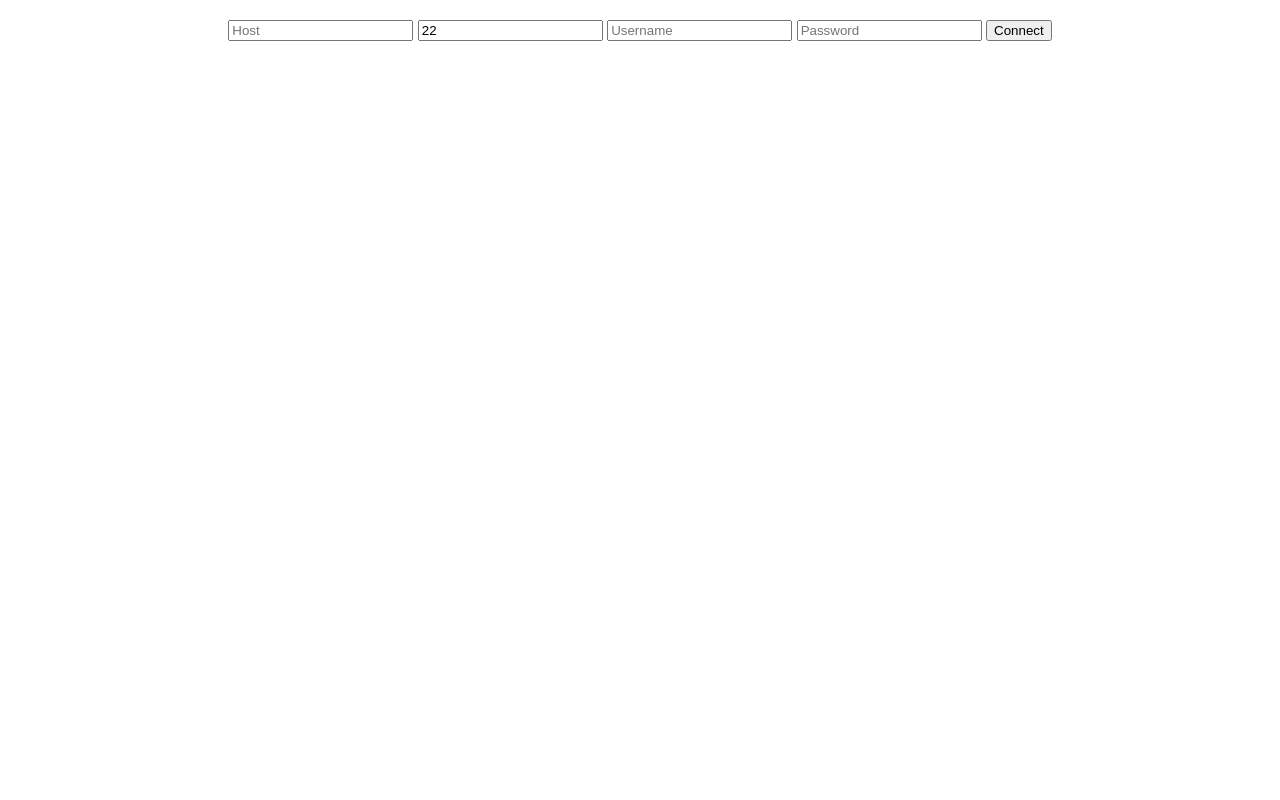
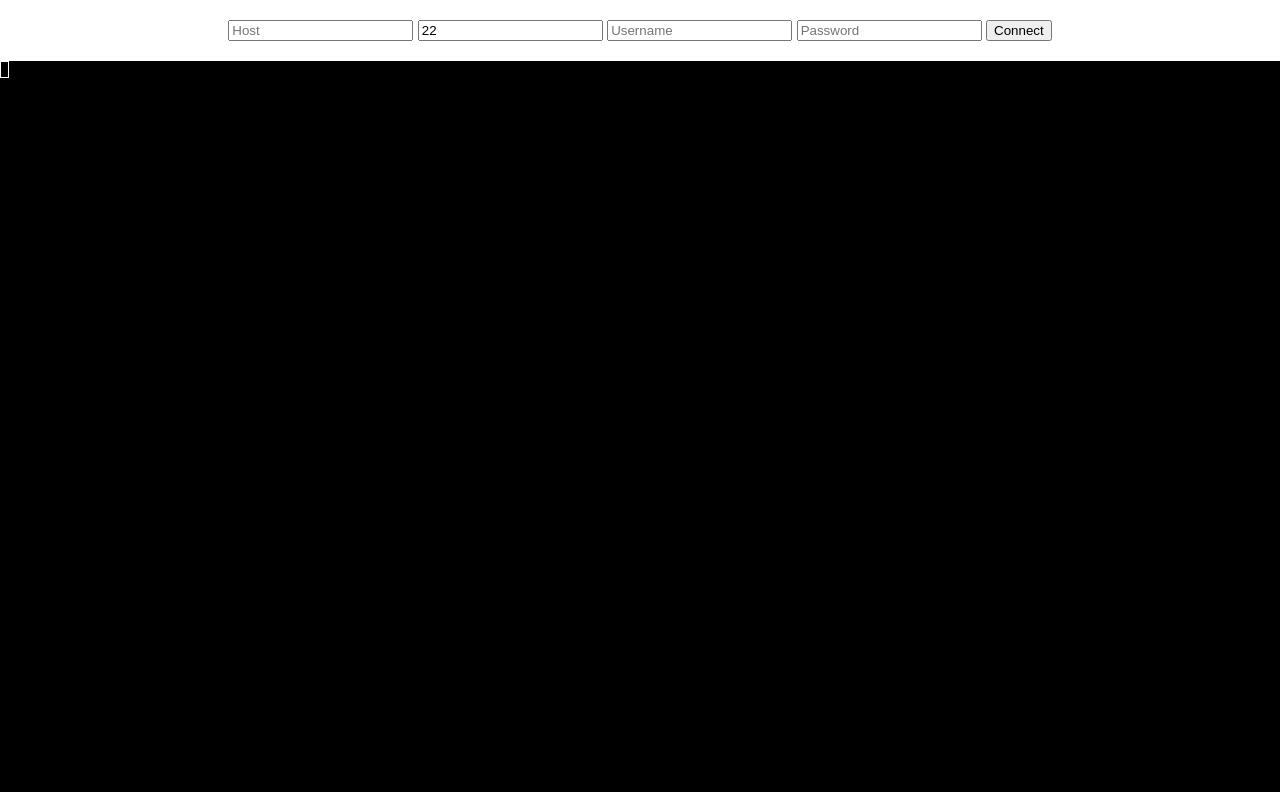
Before and after one commit to cosmoswafer/webssh, a plain HTML site: page index.html in a window 1280 px wide. Drawn offline with nearby package versions, Linux system fonts and the light colour scheme.

Commit message:
更新 index.html
Fixed missing addon

```diff
--- a/index.html
+++ b/index.html
@@ -6,6 +6,7 @@
     <title>Web SSH Client</title>
     <link rel="stylesheet" href="https://cdn.jsdelivr.net/npm/xterm@5.3.0/css/xterm.min.css">
     <script src="https://cdn.jsdelivr.net/npm/xterm@5.3.0/lib/xterm.min.js"></script>
+    <script src="https://cdn.jsdelivr.net/npm/@xterm/addon-fit@0.10.0/lib/addon-fit.min.js"></script>
     <style>
         body, html {
             margin: 0;
```
